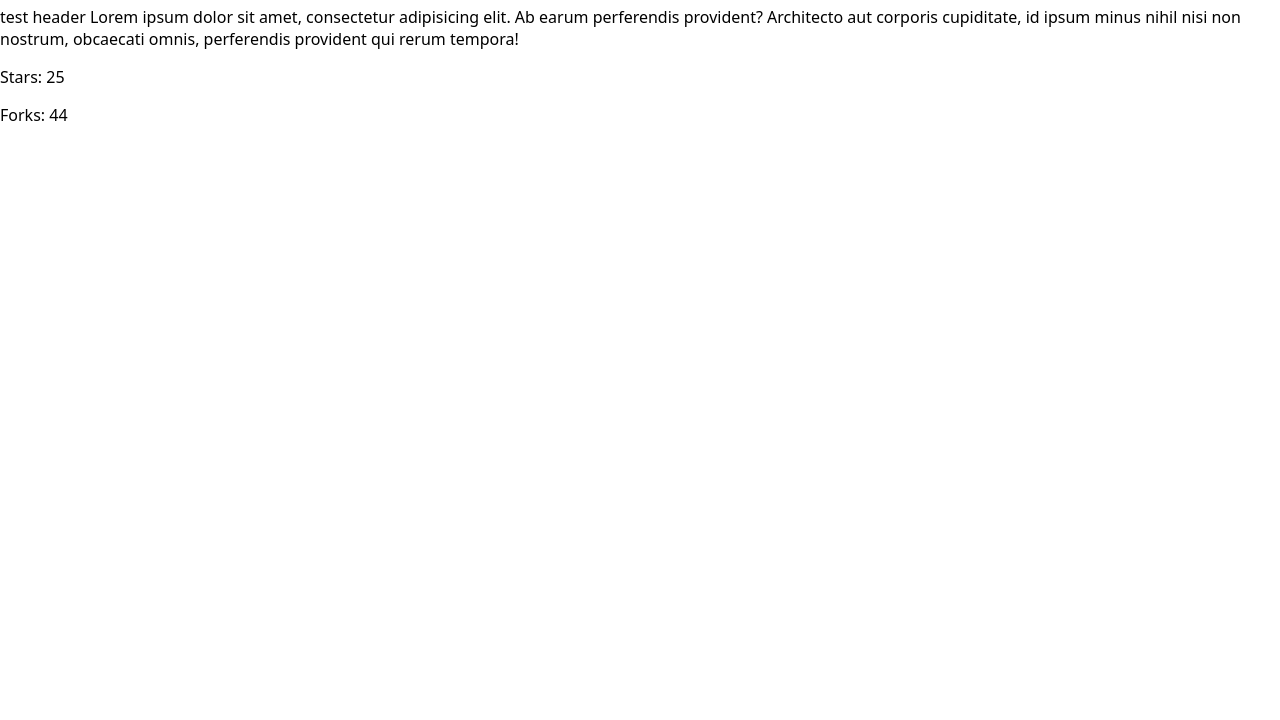
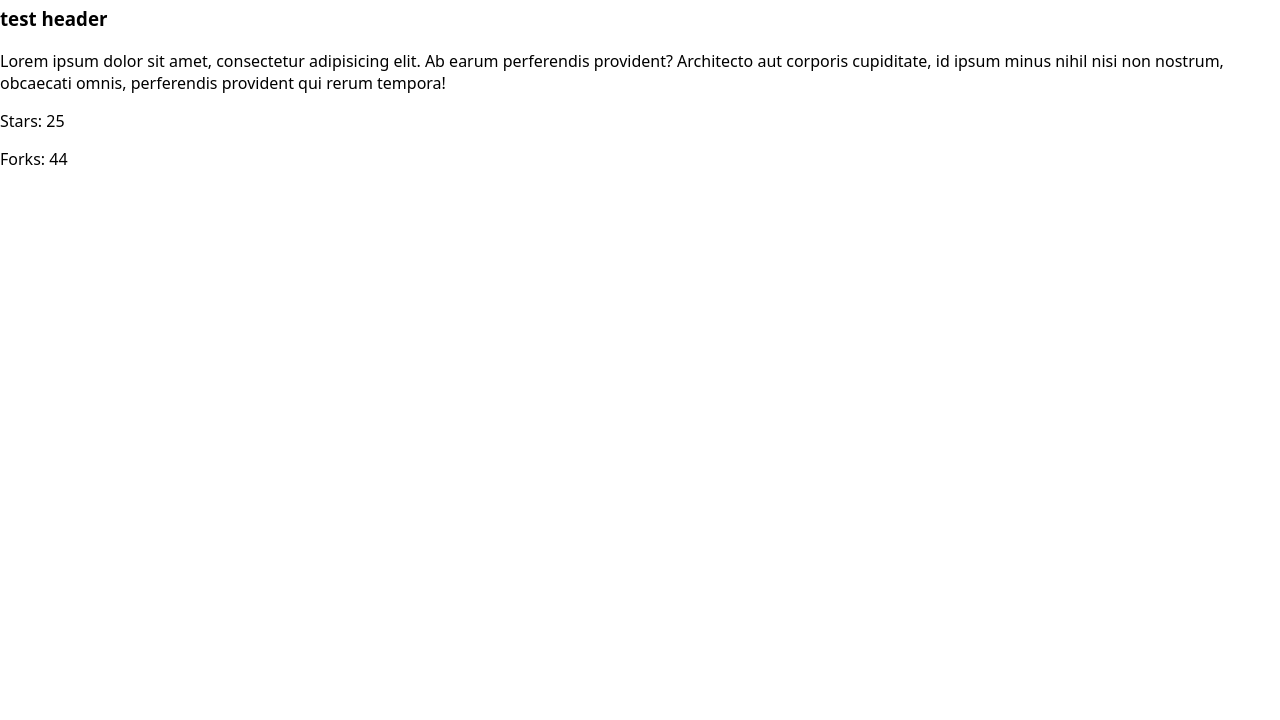
Before and after one commit to sebihojda/basic-frontend-starter, a website: page src/index.html in a window 1280 px wide. Shown: the part 80-800 px from the top of the page. Drawn offline with Linux system fonts and the light colour scheme.

Commit message:
semantic header (h3) for repo title

```diff
--- a/src/index.html
+++ b/src/index.html
@@ -16,7 +16,7 @@
       <ul class="repo-cards">
         <!--       Card example     -->
         <li>
-          <span>test header</span>
+          <h3>test header</h3>
           <span>Lorem ipsum dolor sit amet, consectetur adipisicing elit. Ab earum perferendis provident? Architecto aut corporis cupiditate, id ipsum minus nihil nisi non nostrum, obcaecati omnis, perferendis provident qui rerum tempora!</span>
           <section>
             <p>Stars: 25</p>
```
